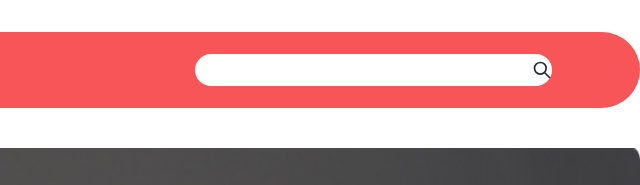
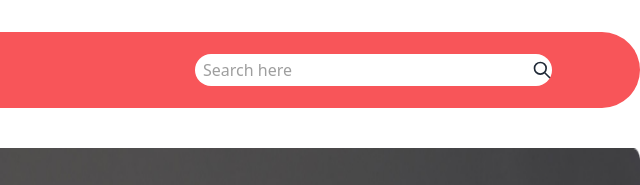
Before and after one commit to Pial104/fruit-brust-web, a plain HTML site: page index.html in a window 1280 px wide. Shown: the top 185 px of the page, 640-1280 px from the left. Drawn offline with nearby package versions, Linux system fonts and the light colour scheme; grey boxes are pictures that could not be loaded.

Commit message:
finishing touch

```diff
--- a/index.html
+++ b/index.html
@@ -37,7 +37,7 @@
     <!-- Header part start -->
     <header>
         <!-- navbar -->
-        <div class="navbar flex  max-w-screen-xl mx-auto rounded-full my-2 lg:my-8  bg-[#F85559]">
+        <div class="navbar flex  max-w-screen-xl mx-auto rounded-full my-2 lg:my-8   bg-[#F85559]">
             <div class="flex-1">
                 <ul class="flex space-x-4 text-white font-semibold">
                     <li><a href="">Home</a></li>
@@ -51,7 +51,9 @@
              <h1 class=" text-2xl lg:text-4xl font-bold text-white ">Fruit Burst</h1>
             </div>
             <div class=" navbar-end flex-1 bg-[#FFFFFF] rounded-full mx-20 lg:w-48 lg:h-8">
-
+            <div class="mr-60">
+              <p class="text-[#0C0C0C66]">Search here</p>
+            </div>
                 <div class="">
                     <svg xmlns="http://www.w3.org/2000/svg" class="h-5 w-5" fill="none" viewBox="0 0 24 24" stroke="currentColor"><path stroke-linecap="round" stroke-linejoin="round" stroke-width="2" d="M21 21l-6-6m2-5a7 7 0 11-14 0 7 7 0 0114 0z" /></svg>
                 </div>
@@ -208,7 +210,7 @@
                     <input type="radio" name="rating-2" class="mask mask-star-2 bg-red-400" />
                   </div>
                   </div>
-                  <button class="btn btn-ghost text-[#F85559]">Details</button>
+                  <button class="btn btn-ghost  text-[#F85559]">Details</button>
                 </div>
               </div>
             </div>
```
